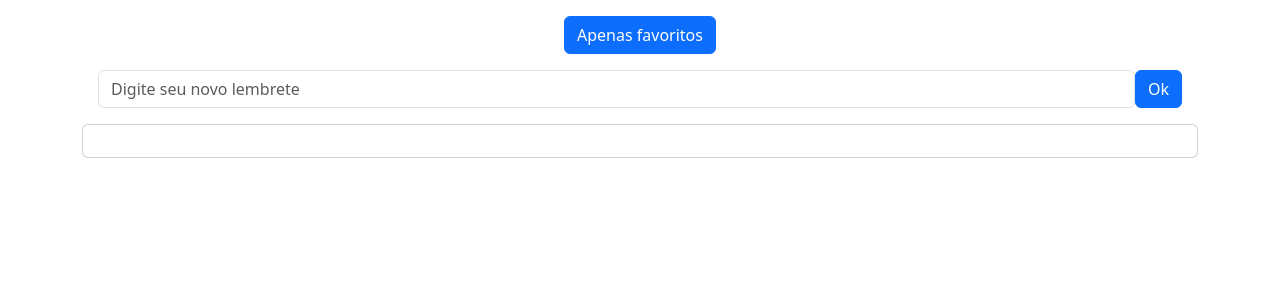
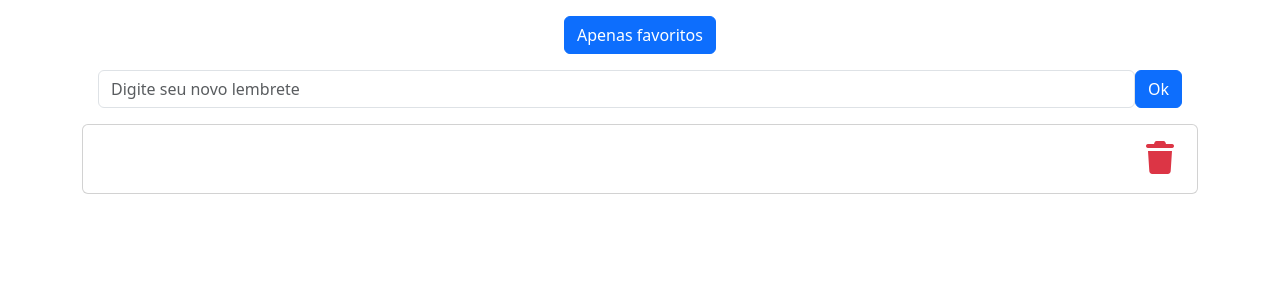
Before and after one commit to Vanssarts/p1_pdm, a React (Vite) app in the folder p1-lembretes/: page / in a window 1280 px wide. Both pictures are taken after a click on the button "Ok". Shown: the top 300 px of the page. Built offline with nearby package versions, Linux system fonts and the light colour scheme.

Commit message:
feat(p1): remove lembretes

```diff
--- a/p1-lembretes/src/App.jsx
+++ b/p1-lembretes/src/App.jsx
@@ -1,7 +1,6 @@
 import React from "react";
 import Lembrete from "./Lembrete";
 import LembreteEntrada from "./LembreteEntrada";
-import LembreteLista from "./LembreteLista";
 
 class App extends React.Component {
 
@@ -18,13 +17,22 @@
     const descricao = this.state.texto
 
     const novo = {
-      descricao
+      descricao,
+      iconeRemover: "fa-solid fa-trash"
     }
 
-    this.setState({
-      lembretes: [novo].concat(this.state.lembretes),
-      texto: ""
-    })
+    const ListaOriginal = this.state.lembretes
+      const copia = [novo]
+      for (let i = 0; i < ListaOriginal.length; i++) {
+        copia.push(ListaOriginal[i])
+      }
+
+    this.setState({ lembretes: copia, texto: "" })
+  }
+
+  removerLembrete = (indexParaRemover) => {
+    const novaLista = this.state.lembretes.filter((_, i) => i !== indexParaRemover)
+    this.setState({ lembretes: novaLista })
   }
 
   render() {
@@ -46,13 +54,15 @@
             value={texto}
             onChange={this.onChange}
             textoOK="Ok"
-            funcaoOK={this.adicionarLembrete}
-          />
+            funcaoOK={this.adicionarLembrete}/>
         </div>
 
         <div>
-          {lembretes.map(lembrete => (
-            <Lembrete descricao={lembrete.descricao}/>
+          {lembretes.map((lembrete, index) => (
+            <Lembrete
+            descricao={lembrete.descricao}
+            iconeRemover={lembrete.iconeRemover}
+            onRemover={() => this.removerLembrete(index)}/>
           ))}
         </div>
       </div>
--- a/p1-lembretes/src/Lembrete.jsx
+++ b/p1-lembretes/src/Lembrete.jsx
@@ -3,6 +3,12 @@
     <div className="card mb-3">
       <div className="card-body d-flex align-items-center">
         <p className="mb-0 flex-grow-1 text-center">{props.descricao}</p>
+        <button
+          type="button"
+          className="btn text-danger p-0"
+          onClick={props.onRemover}>
+          <i className={`${props.iconeRemover} fa-2x`}></i>
+        </button>
       </div>
     </div>
   )
```
